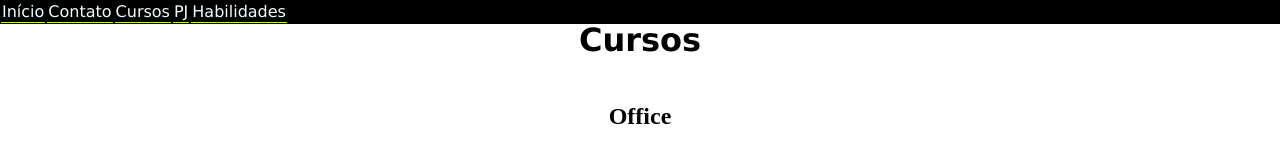
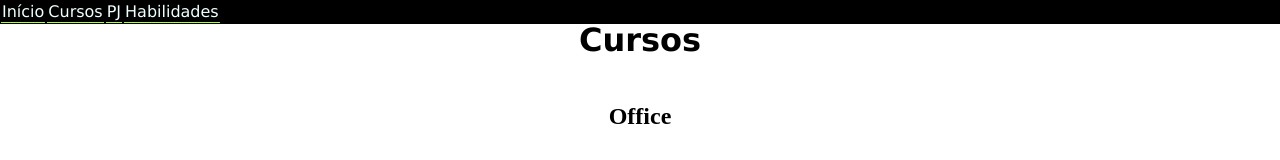
Before and after one commit to Kaua1502/Talvez-curriculo, a plain HTML site: page cursos.html in a window 1280 px wide. Shown: the top 160 px of the page. Drawn offline with Linux system fonts and the light colour scheme.

Commit message:
Update cursos.html

```diff
--- a/cursos.html
+++ b/cursos.html
@@ -17,9 +17,7 @@
             <a href="index.html">
                 <div class="menu">Início</div>
             </a>
-            <a href="contato.html">
-                <div class="menu">Contato</div>
-            </a>
+
             <a href="cursos.html">
                 <div class="menu">Cursos</div>
             </a>
```
